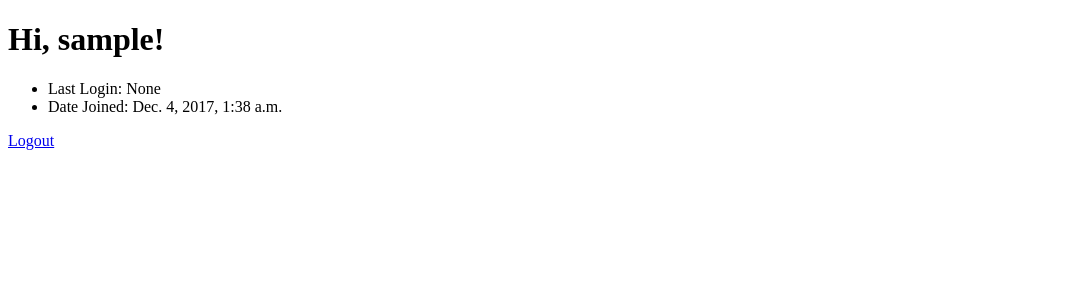
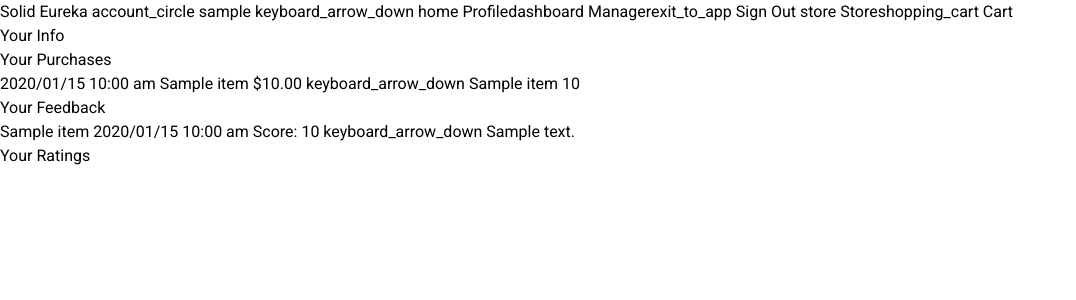
Before and after one commit to randName/50.008-Project, a Django app: page /user/ in a window 1280 px wide. Shown: the top 300 px of the page, without its empty margins (0-1076 px from the left). Run offline with Django 3.2, Linux system fonts and the light colour scheme; the visitor is signed in with stand-in values (Sample User, id 1); tables that the repository leaves empty hold one stand-in row (values such as "Sample post"); data that the repository does not hold is empty; parts of the project's set-up code (start-up, migrations or seed data) failed here and were passed over; some libraries are stand-ins or nearby versions.

Commit message:
update profile page

```diff
--- a/common/static/js/app.js
+++ b/common/static/js/app.js
@@ -21,18 +21,9 @@
     ]
   },
   methods: {
-    loadJSON: function(url, success, error){
-      console.log(url);
-      this.ajax = 'loading...';
-      axios.get(url).then(function(response){
-        app.ajax = 'done';
-        console.log(response);
-        if (success) success(response);
-      }).catch(function(e){
-        app.ajax = 'error';
-        console.log(e);
-        if (error) error(e);
-      });
-    }
   }
 };
+
+Vue.filter('moment', (date, format='YYYY/MM/DD hh:mm a') => moment(date).format(format));
+
+Vue.filter('joins', (a, prop='name', sep='; ') => a.map(i => i[prop]).join(sep));
--- a/common/templates/vue-base.html
+++ b/common/templates/vue-base.html
@@ -13,6 +13,7 @@
 <script src="//unpkg.com/axios/dist/axios.min.js"></script>
 <script src="//unpkg.com/vuetify/dist/vuetify.js"></script>
 <script src="//unpkg.com/vue-router/dist/vue-router.js"></script>
+<script src="//unpkg.com/moment"></script>
 {% endblock %}
 
 {% block content %}
@@ -23,10 +24,12 @@
   <v-toolbar app fixed clipped-left>
     <v-toolbar-side-icon @click.stop="drawer = !drawer"></v-toolbar-side-icon>
     <v-toolbar-title>Solid Eureka</v-toolbar-title>
+    {% if request.get_full_path == index_url %}
     <v-spacer></v-spacer>
     <v-btn icon>
       <v-icon>search</v-icon>
     </v-btn>
+    {% endif %}
   </v-toolbar>
   <v-navigation-drawer clipped fixed app v-model="drawer">
     <v-list dense>
--- a/solid_eureka/settings.py
+++ b/solid_eureka/settings.py
@@ -142,6 +142,6 @@
 
 LOGIN_URL = 'login'
 
-LOGIN_REDIRECT_URL = 'profile'
+LOGIN_REDIRECT_URL = 'index'
 
 LOGOUT_REDIRECT_URL = 'index'
--- a/users/templates/users/profile.html
+++ b/users/templates/users/profile.html
@@ -1,12 +1,164 @@
-{% extends 'base.html' %}
+{% extends 'vue-base.html' %}
 
 {% block title %}Profile{% endblock %}
 
-{% block content %}
-<h1>Hi, {{ user.username }}!</h1>
-<ul>
-  <li>Last Login: {{ user.last_login }}</li>
-  <li>Date Joined: {{ user.date_joined }}</li>
-</ul>
-<a href="{% url 'logout' %}">Logout</a>
+{% block v-content %}
+{{ block.super }}
+<v-container fluid grid-list-lg>
+  <v-layout row wrap>
+    <v-flex xs12>
+      <v-card>
+        <v-card-title primary-title>
+          <div class="headline">Your Info</div>
+        </v-card-title>
+        <v-card-text>
+          <v-container fluid>
+            <v-layout row v-for="i in profile.info" :key="i.label">
+              <v-text-field :label="i.label" :value="i.value" :disabled="!i.editable"></v-text-field>
+            </v-layout>
+          </v-container>
+        </v-card-text>
+      </v-card>
+    </v-flex>
+    <v-flex xs12>
+      <v-card>
+        <v-card-title primary-title>
+          <div class="headline">Your Purchases</div>
+        </v-card-title>
+        <v-card-text>
+          <v-list dense>
+            <v-list-group no-action v-for="p in profile.orders" :key="p.id" >
+              <v-list-tile avatar ripple slot="item">
+                <v-list-tile-content>
+                  <v-list-tile-title>[ p.made_on | moment ]</v-list-tile-title>
+                  <v-list-tile-sub-title>[ p.items | joins ]</v-list-tile-sub-title>
+                </v-list-tile-content>
+                <v-list-tile-action>
+                  <v-list-tile-action-text>$[ p.total ]</v-list-tile-action-text>
+                  <v-icon>keyboard_arrow_down</v-icon>
+                </v-list-tile-action>
+              </v-list-tile>
+              <v-list-tile @click="" v-for="i in p.items" :key="p.id+'-'+i.id">
+                <v-list-tile-content>
+                  <v-list-tile-title>[ i.name ]</v-list-tile-title>
+                </v-list-tile-content>
+                <v-list-tile-action>
+                  <v-list-tile-action-text>[ i.quantity ]</v-list-tile-action-text>
+                </v-list-tile-action>
+              </v-list-tile>
+              <v-divider></v-divider>
+            </v-list-group>
+          </v-list>
+        </v-card-text>
+      </v-card>
+    </v-flex>
+    <v-flex xs12>
+      <v-card>
+        <v-card-title primary-title>
+          <div class="headline">Your Feedback</div>
+        </v-card-title>
+        <v-card-text>
+          <v-list dense>
+            <v-list-group no-action v-for="f in profile.feedbacks" :key="f.item.id" >
+              <v-list-tile avatar ripple slot="item">
+                <v-list-tile-content>
+                  <v-list-tile-title>[ f.item.name ]</v-list-tile-title>
+                  <v-list-tile-sub-title>[ f.made_on | moment ]</v-list-tile-sub-title>
+                </v-list-tile-content>
+                <v-list-tile-action>
+                  <v-list-tile-action-text>Score: [ f.score ]</v-list-tile-action-text>
+                  <v-icon>keyboard_arrow_down</v-icon>
+                </v-list-tile-action>
+              </v-list-tile>
+              <v-list-tile @click="">
+                <v-list-tile-content>
+                  <v-list-tile-title>[ f.review ]</v-list-tile-title>
+                </v-list-tile-content>
+              </v-list-tile>
+              <v-divider></v-divider>
+            </v-list-group>
+          </v-list>
+        </v-card-text>
+      </v-card>
+    </v-flex>
+    <v-flex xs12>
+      <v-card>
+        <v-card-title primary-title>
+          <div class="headline">Your Ratings</div>
+        </v-card-title>
+        <v-card-text>
+          <v-list dense>
+            <v-list-group no-action v-for="r in profile.ratings" :key="r.item.id" >
+              <v-list-tile avatar ripple slot="item">
+                <v-list-tile-content>
+                  <v-list-tile-title>[ r.item.name ]</v-list-tile-title>
+                  <v-list-tile-sub-title>By [ r.user.username ] on [ r.made_on ]</v-list-tile-sub-title>
+                </v-list-tile-content>
+                <v-list-tile-action>
+                  <v-list-tile-action-text>Rating: [ r.usefulness ]</v-list-tile-action-text>
+                  <v-icon>keyboard_arrow_down</v-icon>
+                </v-list-tile-action>
+              </v-list-tile>
+              <v-list-tile @click="">
+                <v-list-tile-content>
+                  <v-list-tile-title>[ r.review ]</v-list-tile-title>
+                </v-list-tile-content>
+                <v-list-tile-action>
+                  <v-list-tile-action-text>Score: [ r.score ]</v-list-tile-action-text>
+                </v-list-tile-action>
+              </v-list-tile>
+              <v-divider></v-divider>
+            </v-list-group>
+          </v-list>
+        </v-card-text>
+      </v-card>
+    </v-flex>
+  </v-layout>
+</v-container>
 {% endblock %}
+
+{% block v-script %}
+{{ block.super }}
+<script>
+options.data.profile = {
+  feedbacks: [],
+  ratings: [],
+  orders: [],
+  info: [
+    {
+      editable: true,
+      label: 'First Name',
+      value: "{{ user.first_name }}",
+    },
+    {
+      editable: true,
+      label: 'Last Name',
+      value: "{{ user.last_name }}",
+    },
+    {
+      editable: true,
+      label: 'Email',
+      value: "{{ user.email }}",
+    },
+    {
+      editable: false,
+      label: 'Joined',
+      value: "{{ user.date_joined }}",
+    }
+  ],
+}
+
+options.mounted = function(){
+  console.log('mounted');
+  axios.get('/user/orders/')
+    .then(r => {this.profile.orders = r.data.data})
+    .catch(e => console.log(e.response));
+  axios.get('/user/feedbacks/')
+    .then(r => {this.profile.feedbacks = r.data.data})
+    .catch(e => console.log(e.response));
+  axios.get('/user/ratings/')
+    .then(r => {this.profile.ratings = r.data.data})
+    .catch(e => console.log(e.response));
+};
+</script>
+{% endblock %}
```
